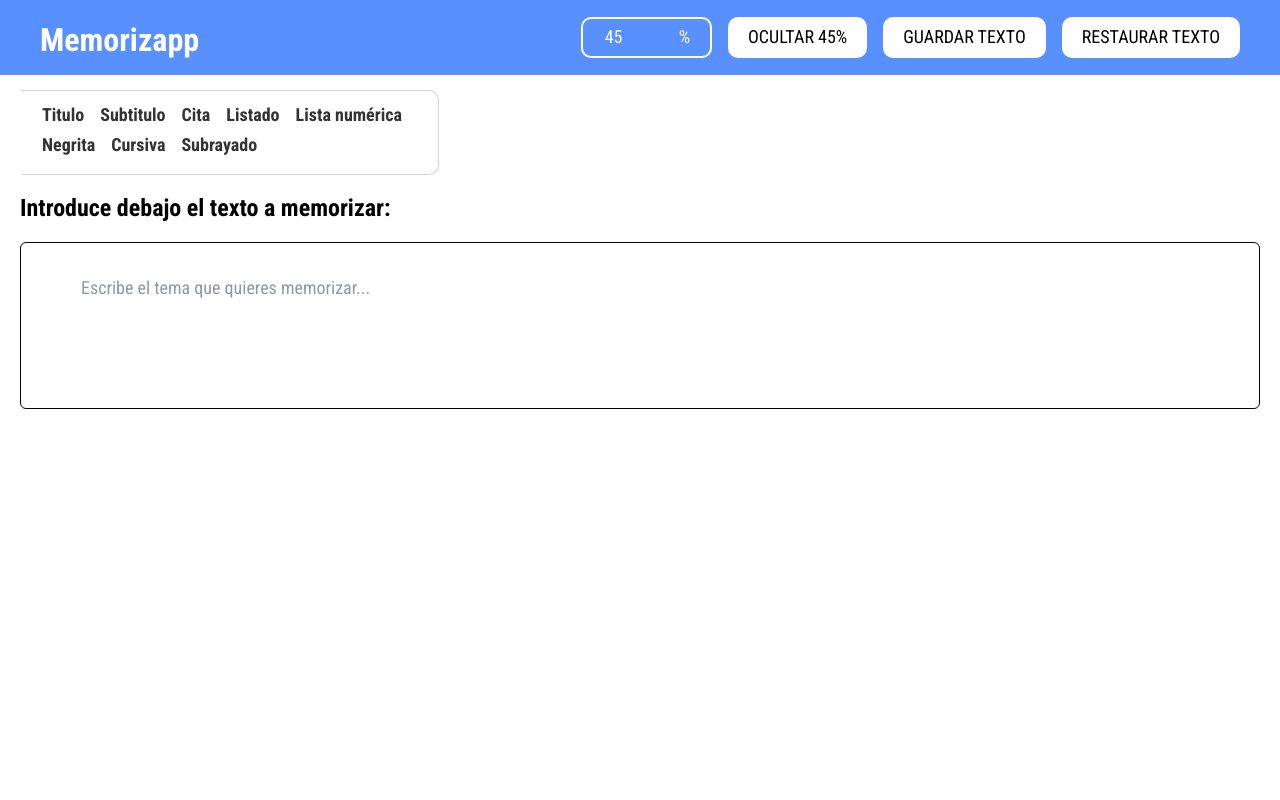
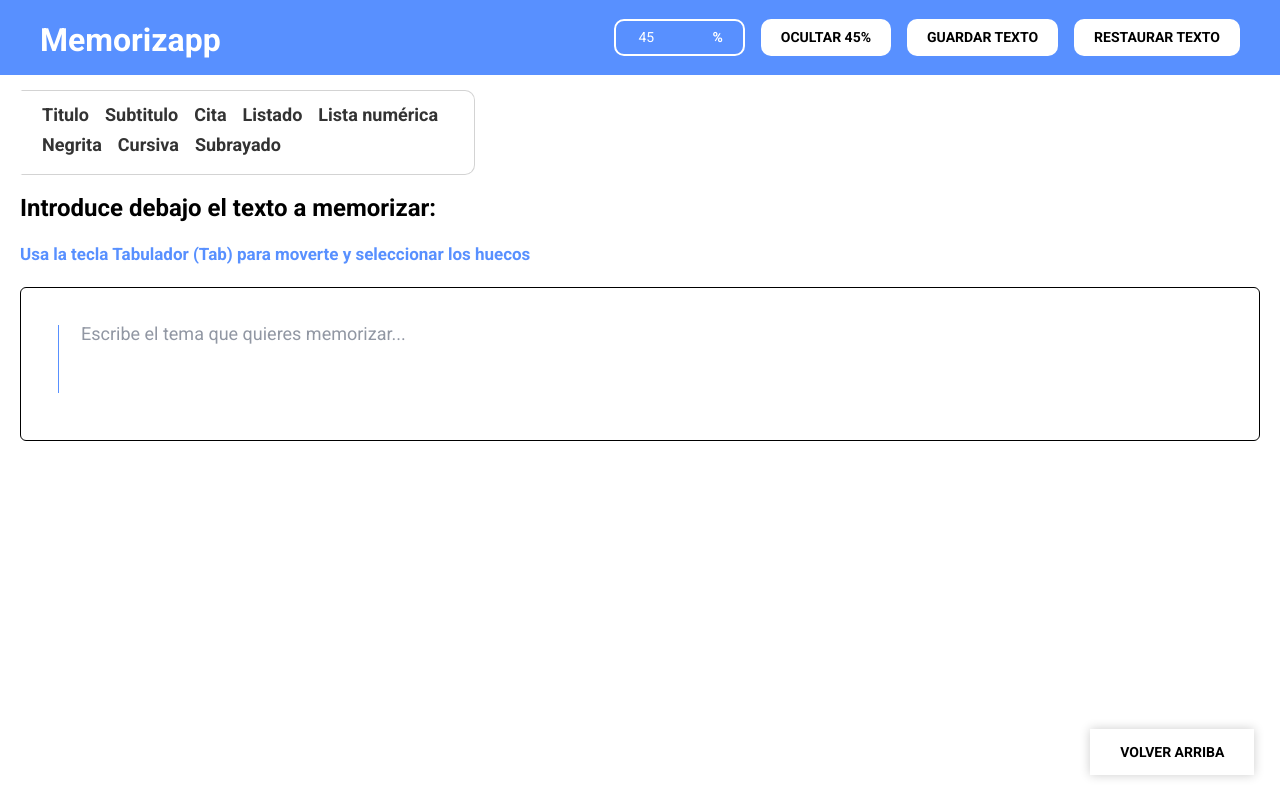
Before and after one commit to Giantswing/Memorizapp, a Next.js app: page / in a window 1280 px wide. Built offline with nearby package versions, Linux system fonts and the light colour scheme.

Commit message:
tab to skip gaps functionality

```diff
--- a/components/HideButton.jsx
+++ b/components/HideButton.jsx
@@ -10,10 +10,8 @@ function HideButton({
 }) {
   function HideContent() {
     var newContent;
-    console.log(savedContent);
 
     if (savedContent.blocks[0].text === "") {
-      console.log("content is empty");
       const restoredSavedContent = JSON.parse(JSON.stringify(content));
       setSavedContent(restoredSavedContent);
       newContent = content.blocks;
@@ -32,7 +30,8 @@ function HideButton({
         //deletePercent / 100
         if (Math.random() < deletePercent / 100) {
           if (j > 0 && j < paragraphWords.length - 1)
-            paragraphWords[j] = "_".repeat(paragraphWords[j].length);
+            //paragraphWords[j] = "_".repeat(paragraphWords[j].length);
+            paragraphWords[j] = "____";
         }
 
         newContent[i].text = paragraphWords.join(" ");
--- a/components/RTETextEditor.jsx
+++ b/components/RTETextEditor.jsx
@@ -59,11 +59,8 @@ const RTEditor = ({ updateText, setUpdateText, content, setContent }) => {
 
   const mapKeyToEditorCommand = (e) => {
     if (e.keyCode === 9 /* TAB */) {
-      const newEditorState = RichUtils.onTab(e, editorState, 4 /* maxDepth */);
-      if (newEditorState !== editorState) {
-        onChange(newEditorState);
-      }
-      return null;
+      SkipGap();
+      e.preventDefault();
     }
     return getDefaultKeyBinding(e);
   };
@@ -84,6 +81,108 @@ const RTEditor = ({ updateText, setUpdateText, content, setContent }) => {
   const toggleInlineStyle = (inlineStyle) => {
     onChange(RichUtils.toggleInlineStyle(editorState, inlineStyle));
   };
+
+  function SkipGap(currentBlock = null) {
+    const currentSelection = editorState.getSelection();
+
+    if (currentBlock === null) {
+      currentBlock = editorState
+        .getCurrentContent()
+        .getBlockForKey(currentSelection.getStartKey());
+    } else {
+      console.log("aaa");
+      currentBlock = editorState
+        .getCurrentContent()
+        .getBlockForKey(currentBlock.getKey());
+    }
+
+    const currentBlockText = currentBlock.getText();
+    const currentBlockKey = currentBlock.getKey();
+
+    const currentBlockLength = currentBlock.getLength();
+    const currentBlockSelection = currentSelection.getAnchorOffset();
+
+    let nextUnderscorePosition = currentBlockText.indexOf(
+      "_",
+      currentBlockSelection
+    );
+
+    if (currentSelection.getAnchorOffset() === nextUnderscorePosition) {
+      nextUnderscorePosition = currentBlockText.indexOf(
+        "_",
+        currentSelection.getAnchorOffset() + 4
+      );
+      moveToNextUnderscore(currentSelection, nextUnderscorePosition);
+    }
+
+    if (nextUnderscorePosition !== -1) {
+      moveToNextUnderscore(currentSelection, nextUnderscorePosition);
+    } else {
+      //if there are more blocks, move to the next block
+      const nextBlock = editorState
+        .getCurrentContent()
+        .getBlockAfter(currentBlockKey);
+
+      if (nextBlock) {
+        //move selection to the first character of the next block
+        const newSelection = currentSelection.merge({
+          anchorKey: nextBlock.getKey(),
+          anchorOffset: 0,
+          focusKey: nextBlock.getKey(),
+          focusOffset: 0,
+        });
+
+        const newEditorState = EditorState.forceSelection(
+          editorState,
+          newSelection
+        );
+
+        onChange(newEditorState);
+      } else {
+        const firstBlock = editorState
+          .getCurrentContent()
+          .getFirstBlock()
+          .getKey();
+        const newSelection = currentSelection.merge({
+          anchorKey: firstBlock,
+          anchorOffset: 0,
+          focusKey: firstBlock,
+          focusOffset: 0,
+        });
+
+        const newEditorState = EditorState.forceSelection(
+          editorState,
+          newSelection
+        );
+
+        onChange(newEditorState);
+      }
+    }
+  }
+
+  function moveToNextUnderscore(currentSelection, nextUnderscorePosition) {
+    const newSelection = currentSelection.merge({
+      anchorOffset: nextUnderscorePosition,
+      focusOffset: nextUnderscorePosition + 4,
+    });
+
+    const newEditorState = EditorState.forceSelection(
+      editorState,
+      newSelection
+    );
+
+    onChange(newEditorState);
+  }
+
+  function selectUntilNextUnderscore(currentSelection, nextUnderscorePosition) {
+    var startingPosition = currentSelection.getAnchorOffset();
+    var length = 0;
+    var nextCharacter;
+
+    while (nextCharacter !== "_") {
+      nextCharacter = currentSelection.getAnchorOffset() + 1;
+    }
+  }
 
   return (
     <>
--- /dev/null
+++ b/components/ScrollToTopButton.jsx
@@ -0,0 +1,18 @@
+import { useState } from "react";
+
+function ScrollToTopButton() {
+  return (
+    <div>
+      <button
+        className="c-button c-button--floating"
+        onClick={() => {
+          window.scrollTo(0, 0);
+        }}
+      >
+        Volver arriba
+      </button>
+    </div>
+  );
+}
+
+export default ScrollToTopButton;
--- a/pages/_app.js
+++ b/pages/_app.js
@@ -1,8 +1,8 @@
 import { useState } from "react";
-import { Roboto_Condensed } from "@next/font/google";
+import { Roboto } from "@next/font/google";
 import { Space_Grotesk } from "@next/font/google";
 
-const font_primary = Roboto_Condensed({
+const font_primary = Roboto({
   subsets: ["latin"],
   variable: "--font-primary",
   weight: ["300", "400", "700"],
--- a/pages/index.js
+++ b/pages/index.js
@@ -1,6 +1,7 @@
 import { useState, useEffect } from "react";
 import Head from "next/head";
 import Image from "next/image";
+import ScrollToTopButton from "/components/ScrollToTopButton";
 import AppHeader from "/components/AppHeader";
 
 import dynamic from "next/dynamic";
@@ -74,6 +75,9 @@ function Home() {
 
       <main className="o-container">
         <h2>Introduce debajo el texto a memorizar:</h2>
+        <h4 className="input-description">
+          Usa la tecla Tabulador (Tab) para moverte y seleccionar los huecos
+        </h4>
         <RTETextEditor
           updateText={updateText}
           setUpdateText={setUpdateText}
@@ -81,6 +85,8 @@ function Home() {
           content={content}
         />
       </main>
+
+      <ScrollToTopButton />
     </div>
   );
 }
--- a/styles/components/c-button.scss
+++ b/styles/components/c-button.scss
@@ -9,6 +9,17 @@
   border-radius: $input-radius;
   transition: 0.05s;
 
+  &--floating {
+    position: fixed;
+    bottom: 25px;
+    right: 2%;
+    width: fit-content;
+    padding: 15px 30px;
+    border-radius: 0;
+    z-index: 10;
+    box-shadow: 0 0 10px 0 rgba(0, 0, 0, 0.2);
+  }
+
   &:hover {
     background-color: $main-blue-dark;
     color: white;
--- a/styles/components/rich-text.scss
+++ b/styles/components/rich-text.scss
@@ -12,13 +12,27 @@
  * CONNECTION WITH THE SOFTWARE OR THE USE OR OTHER DEALINGS IN THE SOFTWARE.
  */
 
+$vertical-distance: 37px;
+
 .RichEditor-root {
+  position: relative;
   background: #fff;
   border: 1px solid black;
   border-radius: 6px;
   font-family: "Georgia", serif;
   font-size: 16px;
   padding: 15px;
+}
+
+.RichEditor-root::after {
+  //display line on the left like a margin
+  content: "";
+  position: absolute;
+  left: $vertical-distance;
+  top: $vertical-distance;
+  bottom: calc($vertical-distance + 10px);
+  width: 1px;
+  background-color: $main-blue;
 }
 
 .RichEditor-control-parent {
@@ -42,7 +56,8 @@
 .RichEditor-editor {
   cursor: text;
   font-size: 18px;
-  padding-bottom: 50px;
+  line-height: 125%;
+  padding-bottom: $vertical-distance;
 }
 
 .RichEditor-editor .public-DraftEditorPlaceholder-root,
@@ -91,3 +106,9 @@
 .RichEditor-activeButton {
   color: #5890ff;
 }
+
+::selection {
+  background-color: $pastel-purple;
+  color: $dark-gray;
+  caret-color: #5890ff;
+}
--- a/styles/globals.scss
+++ b/styles/globals.scss
@@ -24,6 +24,12 @@ a {
   padding-top: calc($header-height + $options-height + 15px);
   font-family: $font--primary !important;
   padding-bottom: 150px;
+
+  .input-description {
+    color: $main-blue;
+    font-size: 17px;
+    font-weight: 600;
+  }
 }
 
 .RichEditor-editor {
--- a/styles/theme/colors.scss
+++ b/styles/theme/colors.scss
@@ -4,3 +4,6 @@ $positive-color: #82b16b;
 $negative-color: #c24343;
 $main-blue: #5890ff;
 $main-blue-dark: #3a6db0;
+$main-blue-light: #7ab2ff;
+$complementary-orange: #ff8c00;
+$pastel-purple: #c0b4f3;
--- a/styles/theme/typography.scss
+++ b/styles/theme/typography.scss
@@ -43,7 +43,7 @@ $font--secondary: var(--font-secondary);
 
 @mixin secondary_button() {
   font-family: $font--primary;
-  font-weight: 500;
+  font-weight: 700;
   text-transform: uppercase;
-  @include fluid-type($sm, $xl, 16px, 18px);
+  @include fluid-type($sm, $xl, 14px, 14px);
 }
```
